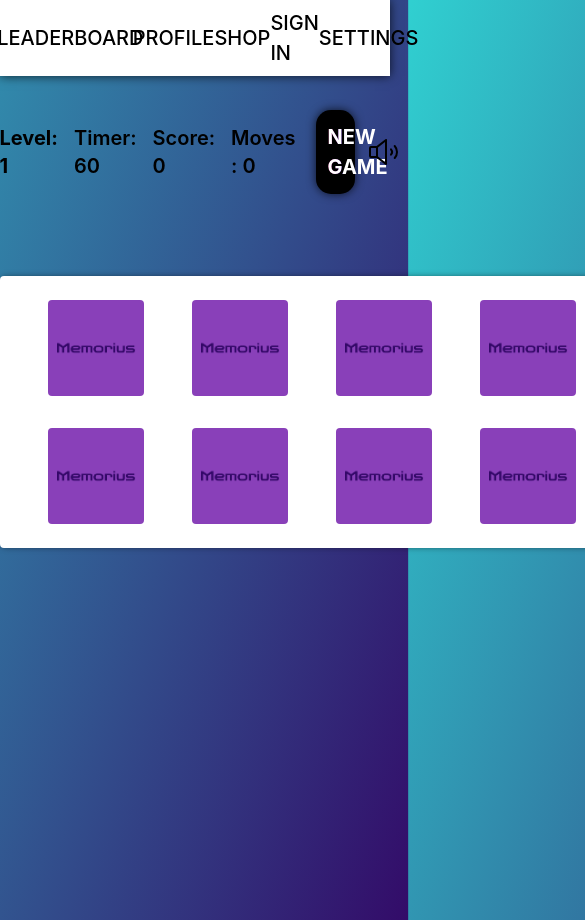
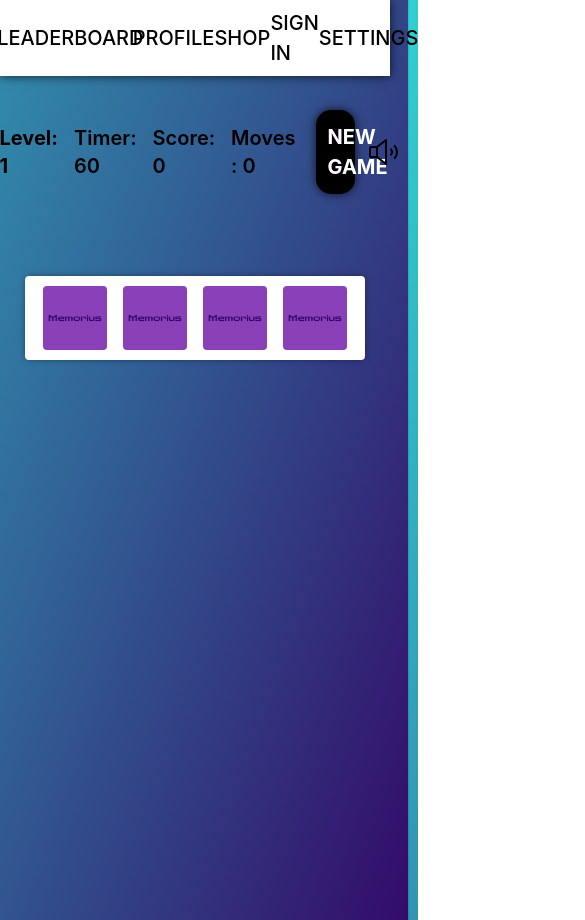
Before and after one commit to KkarliskK/memorius, a React (Vite) app in the folder frontend/: page /gamewindow in a window 390 px wide. Shown: the top 920 px of the page, 585 px wide, since content can reach past the window. Built offline with nearby package versions, Linux system fonts and the light colour scheme; grey boxes are pictures that could not be loaded.

Commit message:
small changes

```diff
--- a/frontend/src/style/GameWindow.module.css
+++ b/frontend/src/style/GameWindow.module.css
@@ -1,15 +1,15 @@
 .gameWindow{
     display: grid;
-    margin: auto;
     margin-top: 3rem;
-    grid-template-columns: repeat(5, 9rem);
+    grid-template-columns: repeat(4, 9rem);
     place-items: center;
     row-gap: 2rem;
+    padding: 20px;
 }
 
 .face {
     height: 6rem;
-
+    width: 6rem;
 }
 
 .back {
@@ -47,7 +47,22 @@
     color: black;
 }
 
+@media only screen and (max-width: 600px) {
+    .face{
+        height: 4rem;
+        width: 4rem;
+    }
 
+    .back{
+        height: 4rem;
+        width: 4rem;
+    }
+
+    .gameWindow{
+        grid-template-columns: repeat(4, 5rem);
+        padding: 10px;
+    }
+  }
 
 
 
@@ -112,3 +127,18 @@
     50%{background-position:right}
     100%{background-position:left}
   }
+
+
+  @keyframes shake {
+    0% { transform: translate(1px, 1px) rotate(0deg); }
+    10% { transform: translate(-1px, -2px) rotate(-1deg); }
+    20% { transform: translate(-3px, 0px) rotate(1deg); }
+    30% { transform: translate(3px, 2px) rotate(0deg); }
+    40% { transform: translate(1px, -1px) rotate(1deg); }
+    50% { transform: translate(-1px, 2px) rotate(-1deg); }
+    60% { transform: translate(-3px, 1px) rotate(0deg); }
+    70% { transform: translate(3px, 1px) rotate(-1deg); }
+    80% { transform: translate(-1px, -1px) rotate(1deg); }
+    90% { transform: translate(1px, 2px) rotate(0deg); }
+    100% { transform: translate(1px, -2px) rotate(-1deg); }
+  }
--- a/frontend/src/style/Leaderboard.module.css
+++ b/frontend/src/style/Leaderboard.module.css
@@ -1,14 +1,13 @@
 .mainScreen{
     min-height: 80vh;
-    color: white;
+    color: black;
 }
 
 .leaderboardContainer{
     width: 40%;
-    background-image: linear-gradient( 45deg,  rgba(48,207,208,0.3) 11.2%, rgba(51,8,103,0.4) 92.5% );
-    background-size: 200% 200%;
     overflow: hidden;
     box-shadow: 0px 0px 15px 0px rgba(0,0,0,0.50);
+    background-color: rgba(255, 255, 255, 0.8);
 }
 
 .firstRow{
--- a/frontend/src/view/GameWindow.jsx
+++ b/frontend/src/view/GameWindow.jsx
@@ -36,7 +36,7 @@ function GameWindow() {
 
     function NewGame() {
         setTimeout(() => {
-            const randomOrderArray = Data.slice(0, 5 * 2).sort(() => 0.5 - Math.random()); // Reset the array size to level 1
+            const randomOrderArray = Data.slice(0, 2 * 2).sort(() => 0.5 - Math.random()); // Reset the array size to level 1
             setCardsArray(randomOrderArray);
             setMoves(0);
             setFirstCard(null);
@@ -75,7 +75,7 @@ function GameWindow() {
 
     function startNewLevel() {
         setTimeout(() => {
-            const randomOrderArray = Data.slice(0, (level + 5) * 2).sort(() => 0.5 - Math.random());
+            const randomOrderArray = Data.slice(0, (level + 3) * 2).sort(() => 0.5 - Math.random());
             setCardsArray(randomOrderArray);
             setMoves(0);
             setFirstCard(null);
@@ -238,7 +238,7 @@ function GameWindow() {
             </div>
             {winningScreen()}
             {lostGameScreen()}
-            <div className={`bg-white p-6 rounded shadow-[0_0px_7px_-2px_rgba(0,0,0,0.7)] ${css.gameWindow}`}>
+            <div className={`bg-white rounded shadow-[0_0px_7px_-2px_rgba(0,0,0,0.7)] ${css.gameWindow}`}>
                 {
                   cardsArray.map((item) => (
                       <Card
--- a/frontend/src/view/Profile.jsx
+++ b/frontend/src/view/Profile.jsx
@@ -7,10 +7,10 @@ import { Crown, Medal, Tag } from "@phosphor-icons/react";
 function Profile() {
     return (
         <>
-            <img className={`absolute w-11/12 bottom-0 left-0 h-3/6 z-10 `} src={wave1} />
+            <img className={`absolute w-4/5 bottom-0 left-0 h-2/6 z-10 `} src={wave1} />
             <div className={`relative w-full h-5/6 flex items-center justify-center ${css.mainScreen}`}>
                 <img className={`absolute w-4/5 top-0 right-0 rotate-180 ${css.wave2}`} src={wave2} />
-                <div className={`flex w-9/12 flex-col m-4 p-3 rounded shadow-lg justify-center items-center ${css.profileContainer}`}>
+                <div className={`flex w-7/12 min-h-96 flex-col m-4 p-3 rounded shadow-lg justify-center items-center z-10 ${css.profileContainer}`}>
                     <div className={`flex w-full p-3 justify-center items-center flex-col ${css.pfpContainer}`}>
                         <img src={pfp} className={`${css.pfp}`} />
                         <h2 className={`text-3xl m-3`}>Admin</h2>
```
